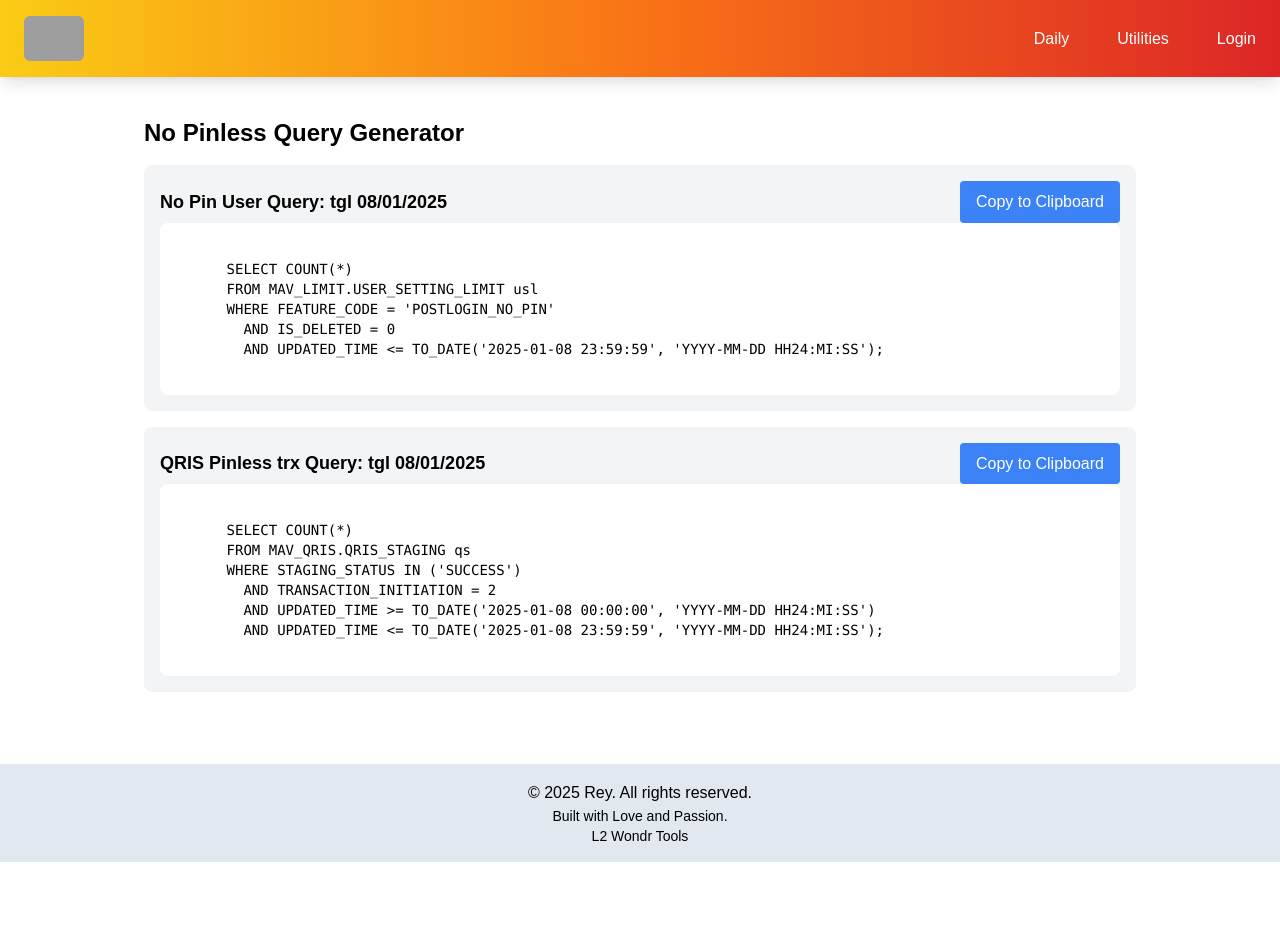
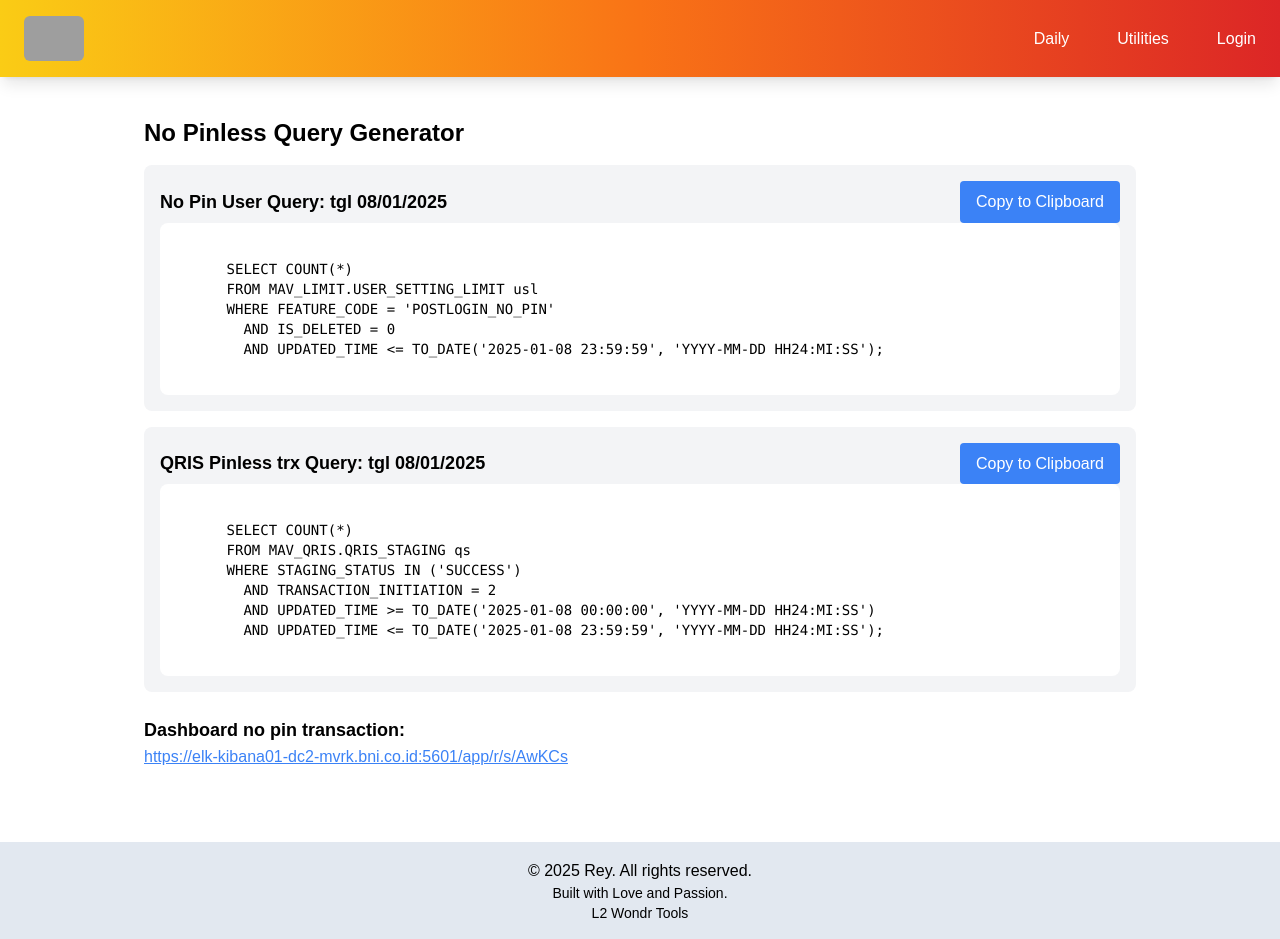
Before and after one commit to rey4799/TechOps-Tools-Hub, a Next.js app: page /daily/no-pinless in a window 1280 px wide. Before the commit the page ends 862 px from the top, so only its background shows below. Built offline with nearby package versions, Linux system fonts and the light colour scheme; grey boxes are pictures that could not be loaded.

Commit message:
add dashboard link

```diff
--- a/src/app/daily/no-pinless/page.js
+++ b/src/app/daily/no-pinless/page.js
@@ -70,7 +70,7 @@ export default function NoPinlessPage() {
       </div>
 
       {/* QRIS Pinless Query Section */}
-      <div className="bg-gray-100 p-4 rounded-lg">
+      <div className="bg-gray-100 p-4 rounded-lg mb-4">
         <div className="flex justify-between items-center">
           <h2 className="text-lg font-semibold">
             QRIS Pinless trx Query: {`tgl ${formattedDate}`}
@@ -86,6 +86,18 @@ export default function NoPinlessPage() {
           {qrisPinlessQuery}
         </pre>
       </div>
+
+      {/* Dashboard link */}
+      <div className="mt-6">
+        <h2 className="text-lg font-semibold">Dashboard no pin transaction:</h2>
+        <a
+          href="https://elk-kibana01-dc2-mvrk.bni.co.id:5601/app/r/s/AwKCs"
+          target="_blank"
+          className="text-blue-500 underline"
+        >
+          https://elk-kibana01-dc2-mvrk.bni.co.id:5601/app/r/s/AwKCs
+        </a>
+      </div>
     </div>
   );
 }
```
